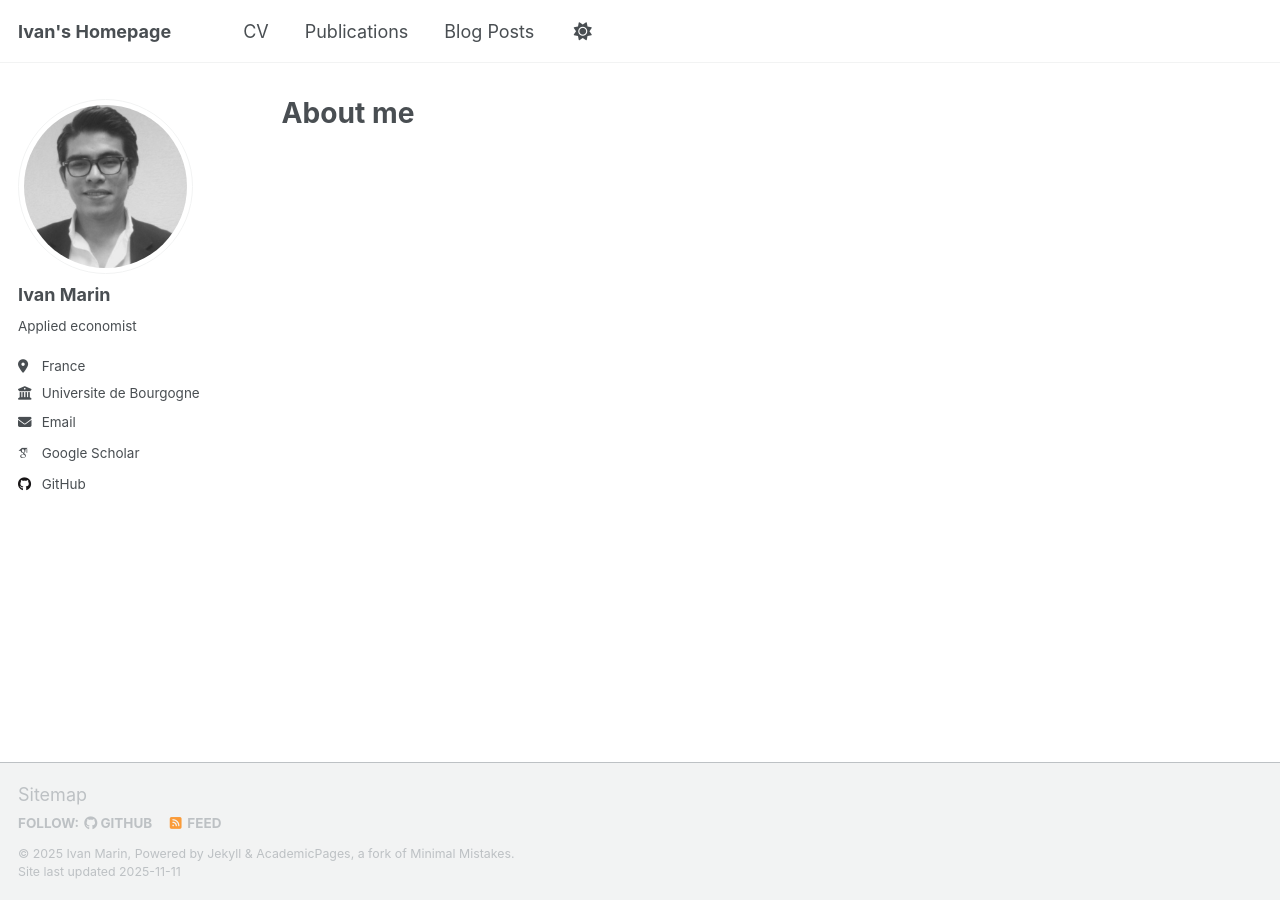
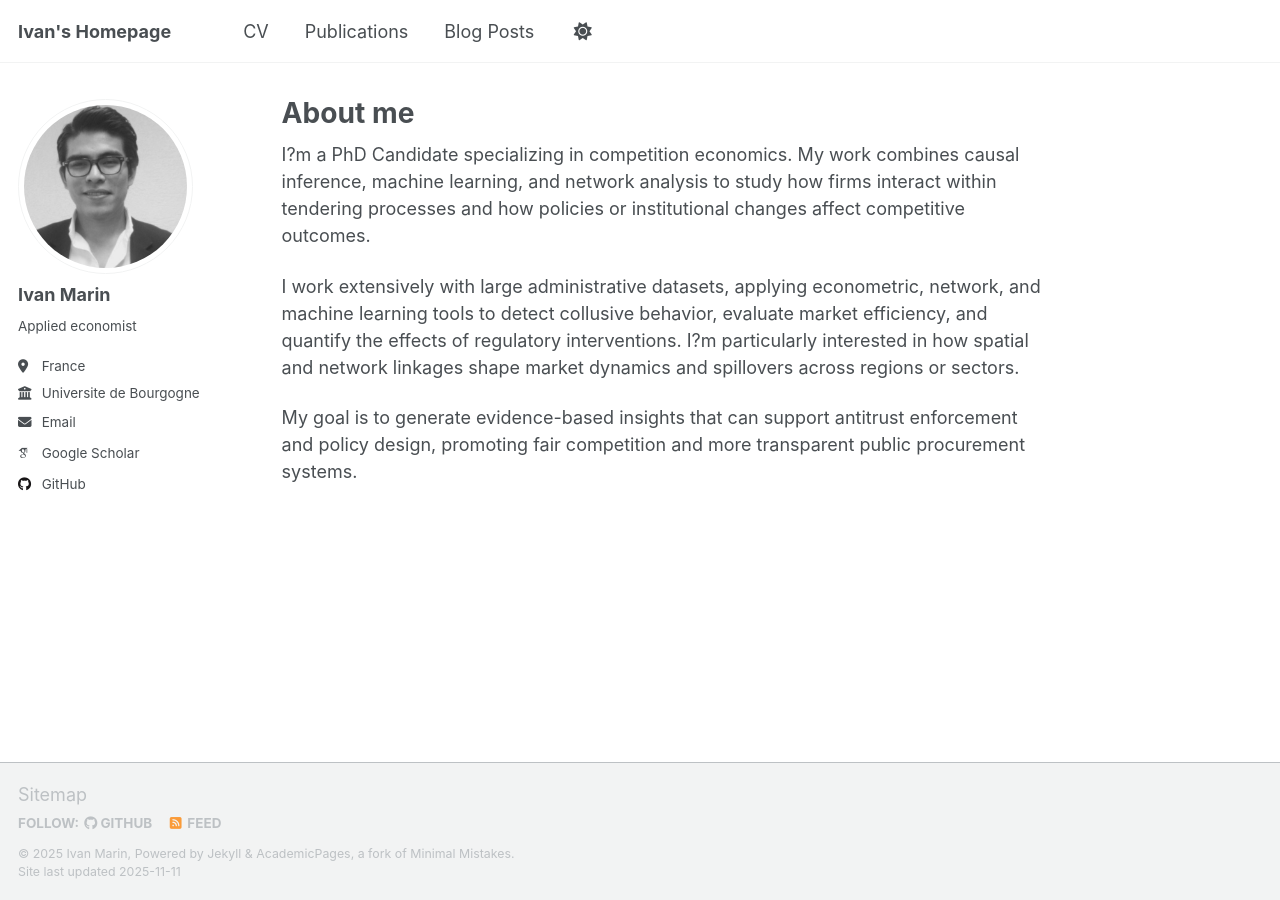
Before and after one commit to iamarin/iamarin.github.io, a Jekyll site: the page built from _pages/about.md, in a window 1280 px wide. Built offline with Jekyll 4.4.1, drawn with Linux system fonts in a browser that asks for light colours; some web fonts are replaced; a script that is not in the unit is left out.

Commit message:
about me

```diff
--- a/_pages/about.md
+++ b/_pages/about.md
@@ -6,3 +6,9 @@ redirect_from:
   - /about/
   - /about.html
 ---
+
+I?m a PhD Candidate specializing in competition economics. My work combines causal inference, machine learning, and network analysis to study how firms interact within tendering processes and how policies or institutional changes affect competitive outcomes.
+
+I work extensively with large administrative datasets, applying econometric, network, and machine learning tools to detect collusive behavior, evaluate market efficiency, and quantify the effects of regulatory interventions. I?m particularly interested in how spatial and network linkages shape market dynamics and spillovers across regions or sectors.
+
+My goal is to generate evidence-based insights that can support antitrust enforcement and policy design, promoting fair competition and more transparent public procurement systems.
```
